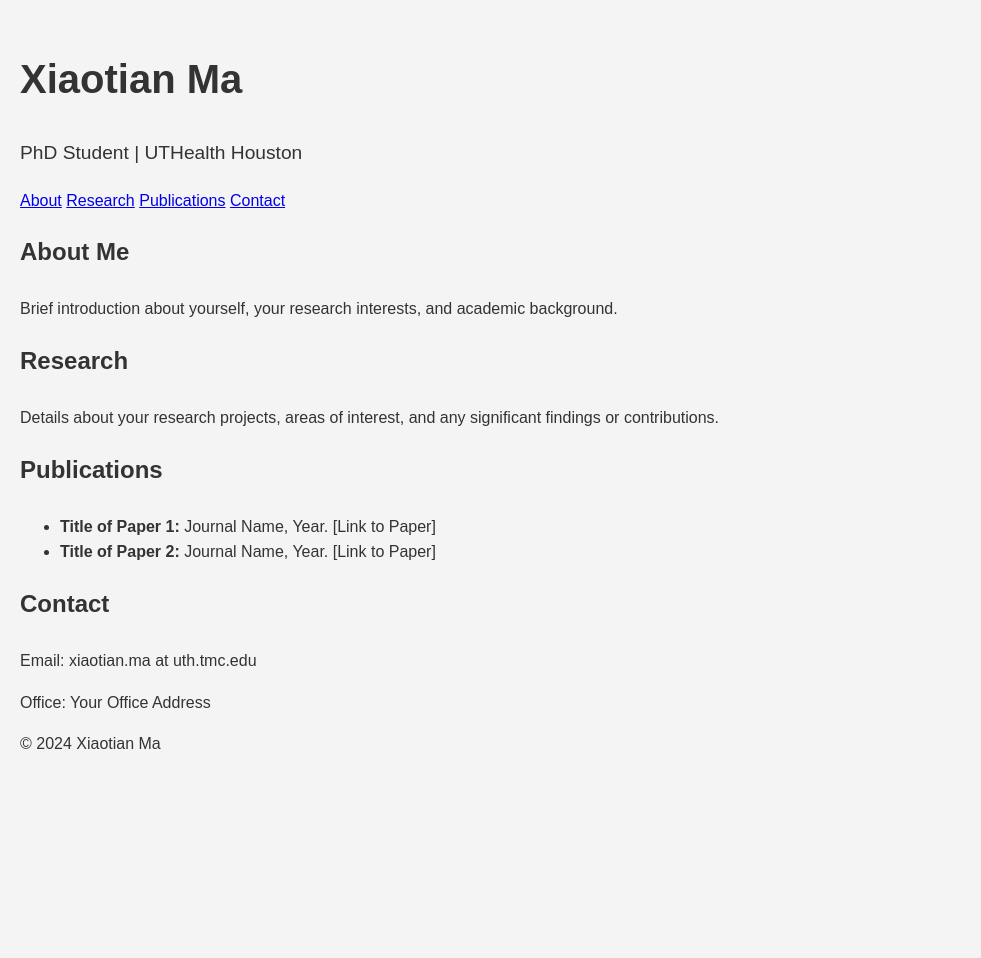
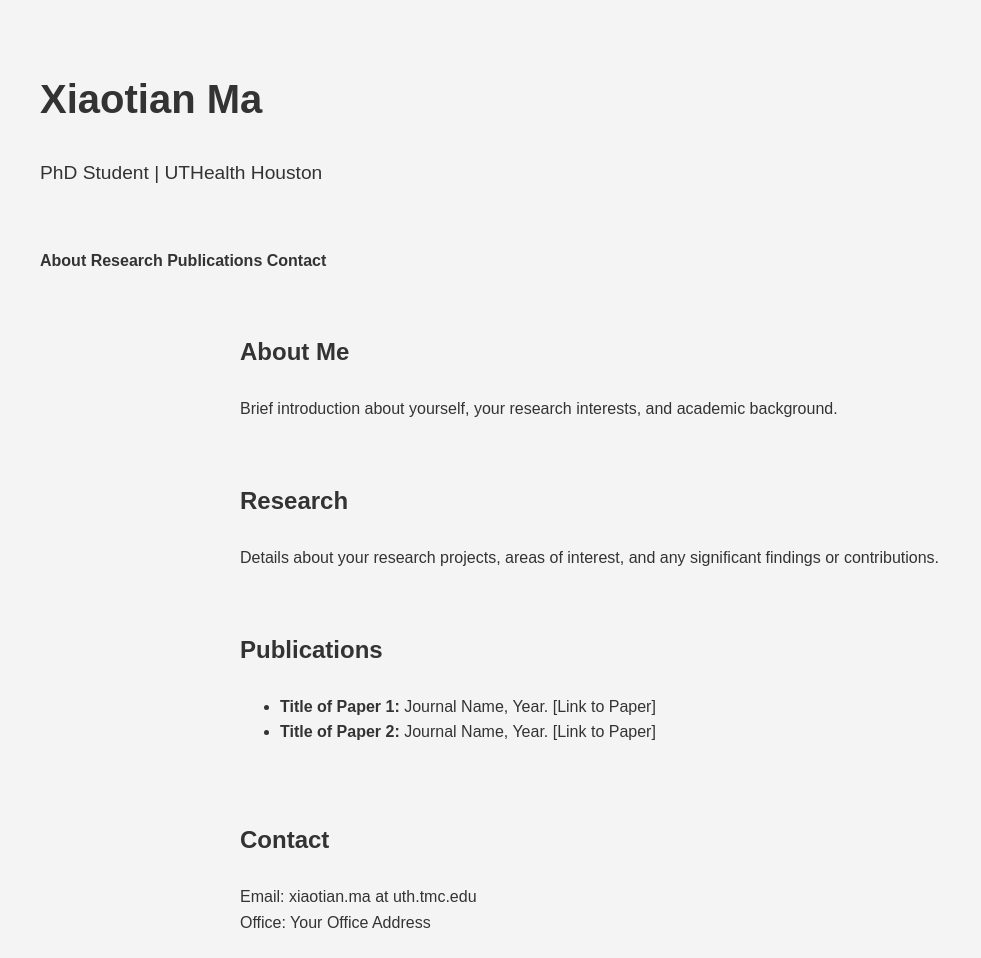
Before and after one commit to xiaotian0328/xiaotian0328.github.io, a plain HTML site: page index.html in a window 1280 px wide. Shown: the top 958 px of the page, without its empty margins (0-981 px from the left). Before the commit the page ends 800 px from the top, so only its background shows below. Drawn offline with Linux system fonts and the light colour scheme.

Commit message:
Update css

```diff
--- a/css/styles.css
+++ b/css/styles.css
@@ -12,6 +12,8 @@ header {
     /* background: #fff; */
     color: #333;
     /* padding: 20px 0; */
+    margin: 0 auto;
+    padding: 20px;
     text-align: left;
 }
 header h1 {
@@ -22,10 +24,10 @@ header p {
     font-size: 1.2em;
     /* margin: 10px 0 0; */
 }
-/* nav {
-    /* margin: 20px 0; */
-    /* text-align: left; */
-} */
+nav {
+    margin: 0 auto;
+    padding: 20px;
+}
 nav a {
     /* margin: 0 15px; */
     text-decoration: none;
@@ -34,8 +36,8 @@ nav a {
 }
 section {
     max-width: 800px;
-    /* margin: 0 auto; */
-    /* padding: 20px; */
+    margin: 0 auto;
+    padding: 20px;
     /* background: #fff; */
     /* box-shadow: 0 0 10px rgba(0,0,0,0.1); */
 }
@@ -44,12 +46,13 @@ section h2 {
     /* border-bottom: 2px solid #333; */
     padding-bottom: 5px;
 }
-/* section p {
-    /* margin: 15px 0; */
-} */
+section p {
+    margin: 0 auto;
+}
 footer {
     /* text-align: left; */
-    /* padding: 10px 0; */
+    margin: 0 auto;
+    padding: 20px;
     /* background: #fff; */
     color: #333;
     position: static;
```
